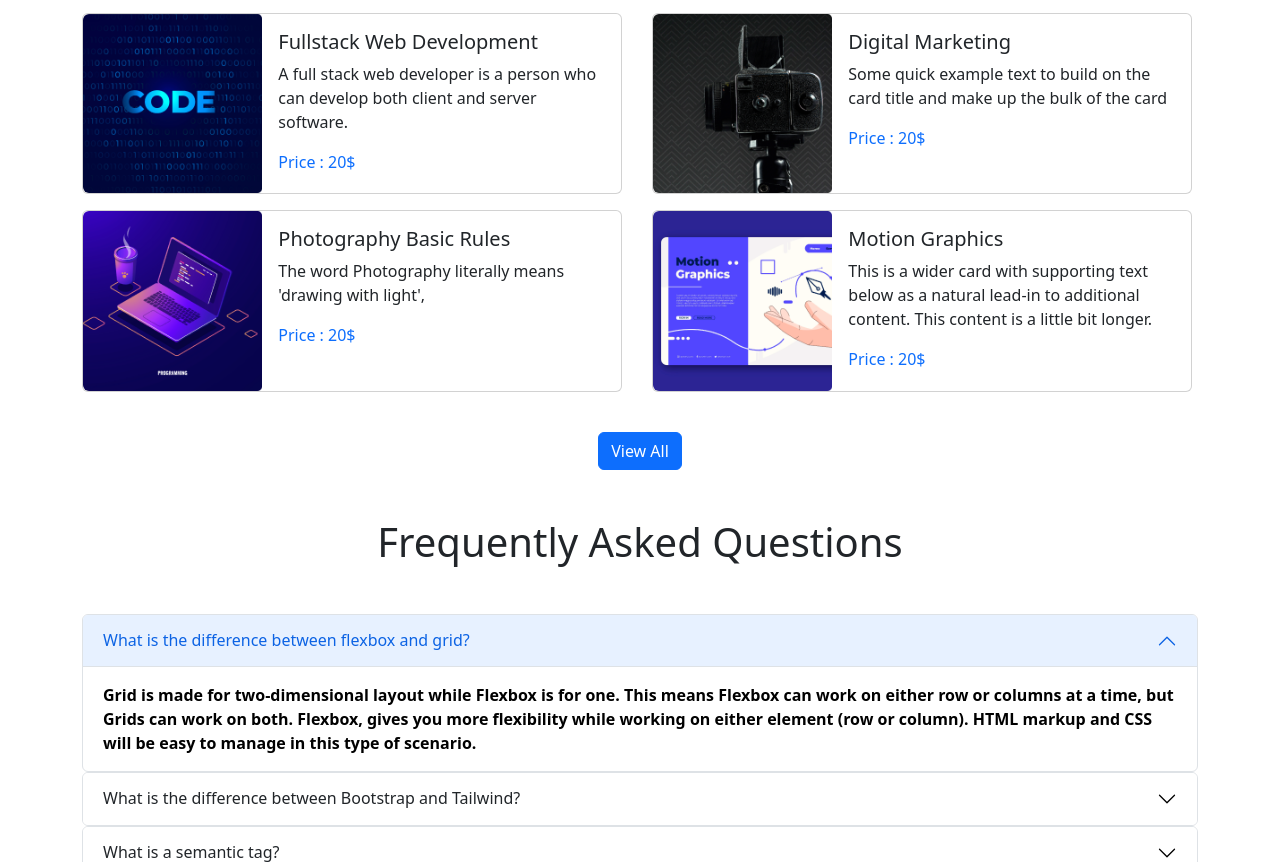
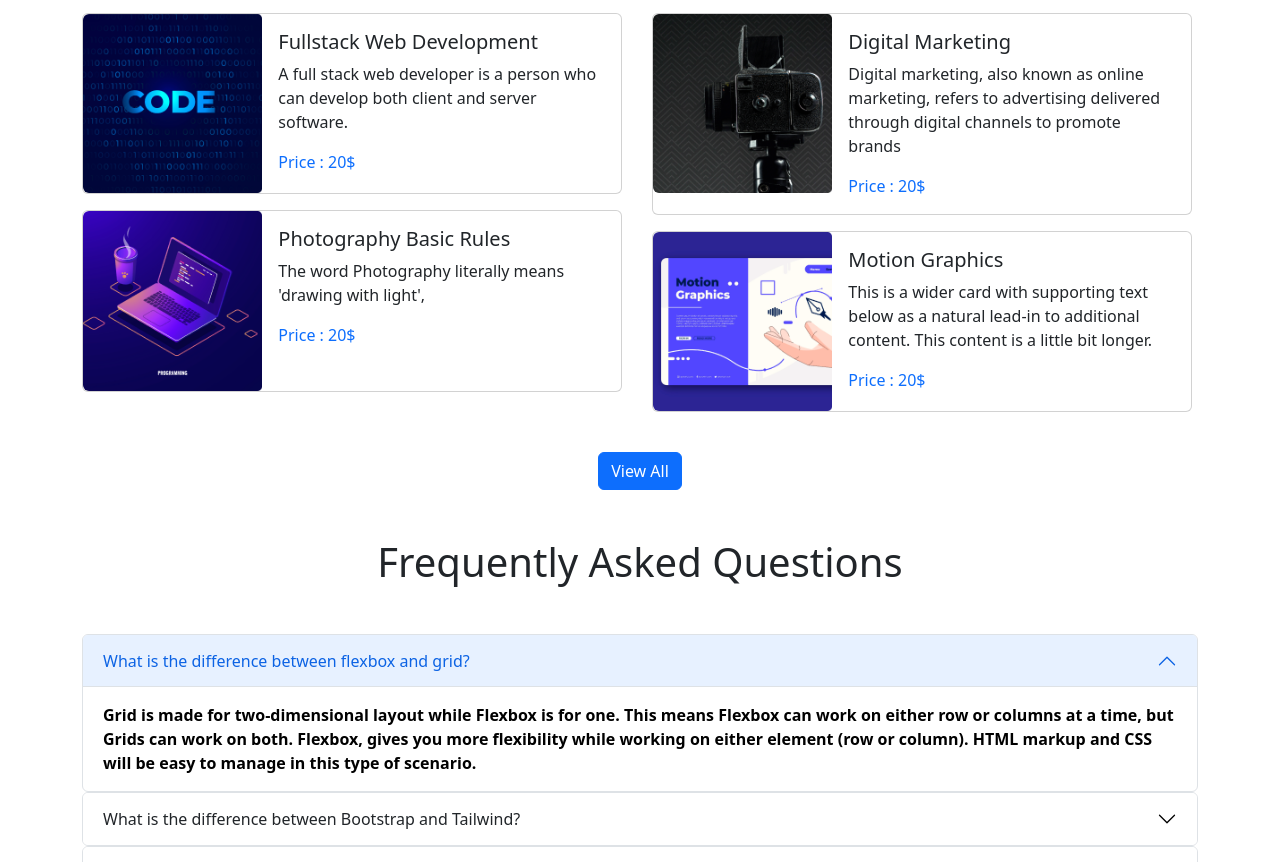
Before and after one commit to shampa61/Education-site, a plain HTML site: page Index.html in a window 1280 px wide. Shown: the part 1226-2088 px from the top of the page. Drawn offline with nearby package versions, Linux system fonts and the light colour scheme.

Commit message:
digital and motion text added

```diff
--- a/Index.html
+++ b/Index.html
@@ -225,8 +225,7 @@
                                   <div class="col-md-8">
                                     <div class="card-body">
                                       <h5 class="card-title">Digital Marketing</h5>
-                                      <p class="card-text">Some quick example text to build on the card title
-                                        and make up the bulk of the card</p>
+                                      <p class="card-text">Digital marketing, also known as online marketing, refers to advertising delivered through digital channels to promote brands </p>
                                       <p class="card-text text-primary">Price : 20$</p>
                                     </div>
                                   </div>
```
